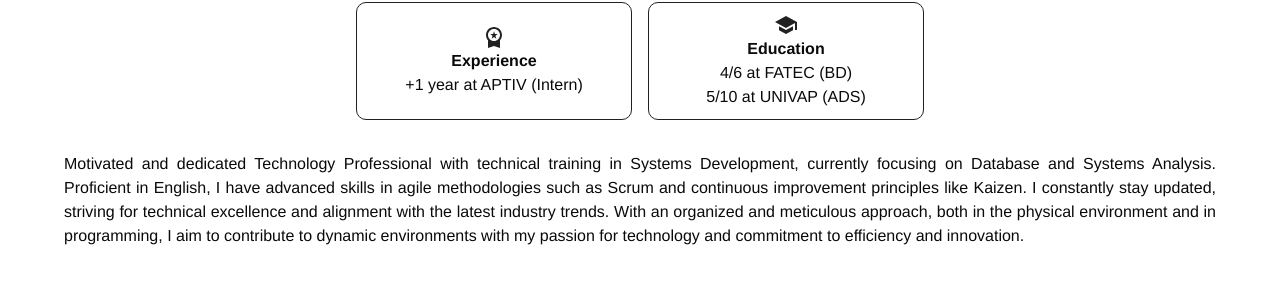
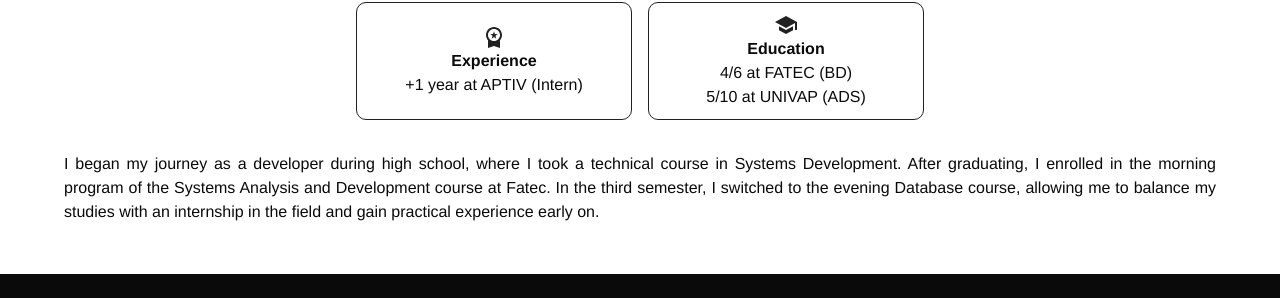
Before and after one commit to alimkhodr/my-portfolio, a React (Vite) app: page / in a window 1280 px wide. Shown: the part 952-1250 px from the top of the page. Built offline with nearby package versions, Linux system fonts and the light colour scheme; no server answers.

Commit message:
Update About.tsx

```diff
--- a/src/pages/Home/sections/About/About.tsx
+++ b/src/pages/Home/sections/About/About.tsx
@@ -62,7 +62,7 @@ const About = () => {
                         </Grid>
                     </Grid>
                     <Typography color="primary.main" textAlign="justify">
-                        Motivated and dedicated Technology Professional with technical training in Systems Development, currently focusing on Database and Systems Analysis. Proficient in English, I have advanced skills in agile methodologies such as Scrum and continuous improvement principles like Kaizen. I constantly stay updated, striving for technical excellence and alignment with the latest industry trends. With an organized and meticulous approach, both in the physical environment and in programming, I aim to contribute to dynamic environments with my passion for technology and commitment to efficiency and innovation.
+                        I began my journey as a developer during high school, where I took a technical course in Systems Development. After graduating, I enrolled in the morning program of the Systems Analysis and Development course at Fatec. In the third semester, I switched to the evening Database course, allowing me to balance my studies with an internship in the field and gain practical experience early on.
                     </Typography>
                 </Container>
             </StyledAbout>
```
